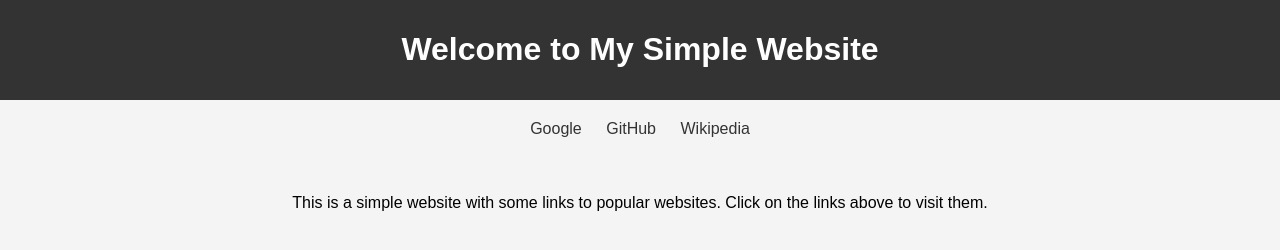
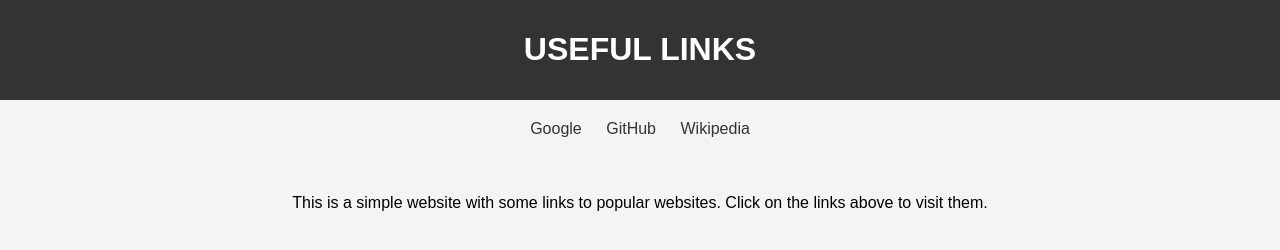
Before and after one commit to mksprl/team, a plain HTML site: page index.html in a window 1280 px wide. Drawn offline with Linux system fonts and the light colour scheme.

Commit message:
Update index.html

```diff
--- a/index.html
+++ b/index.html
@@ -37,7 +37,7 @@
 </head>
 <body>
     <header>
-        <h1>Welcome to My Simple Website</h1>
+        <h1>USEFUL LINKS</h1>
     </header>
     <nav>
         <a href="https://www.google.com" target="_blank">Google</a>
```
